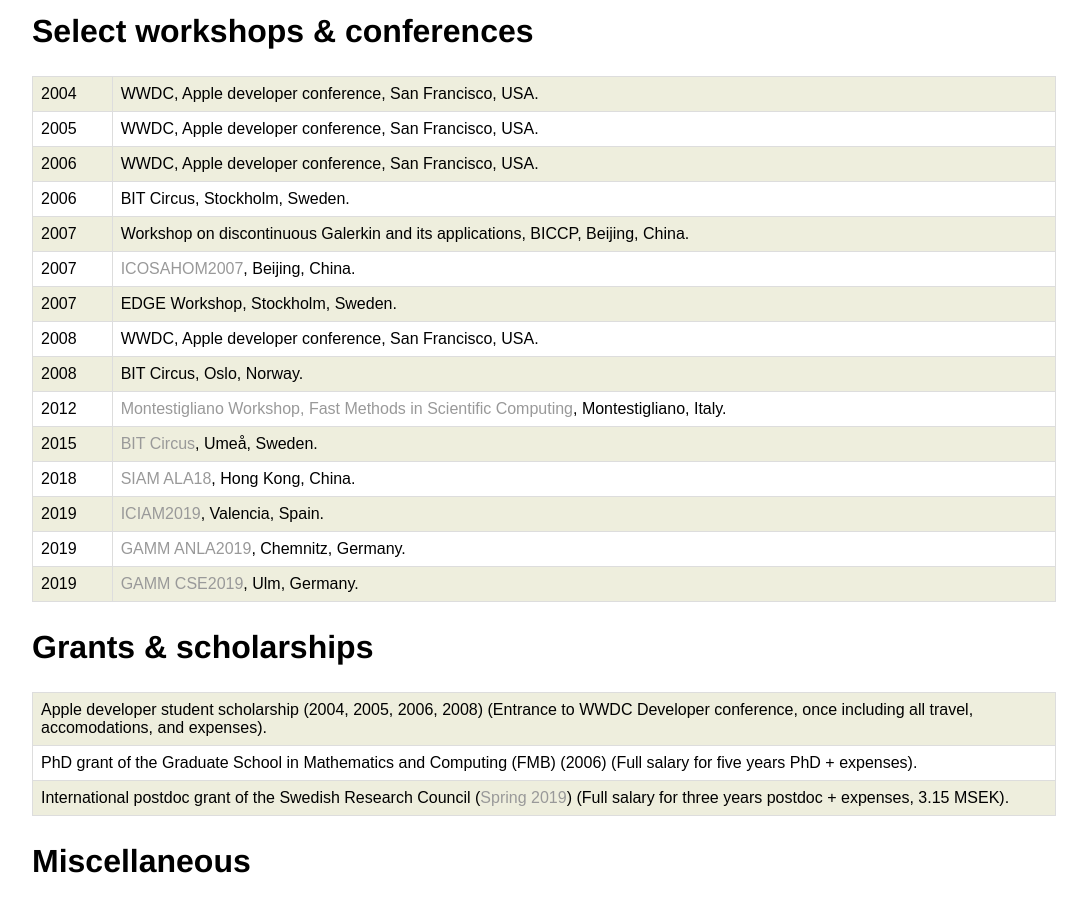
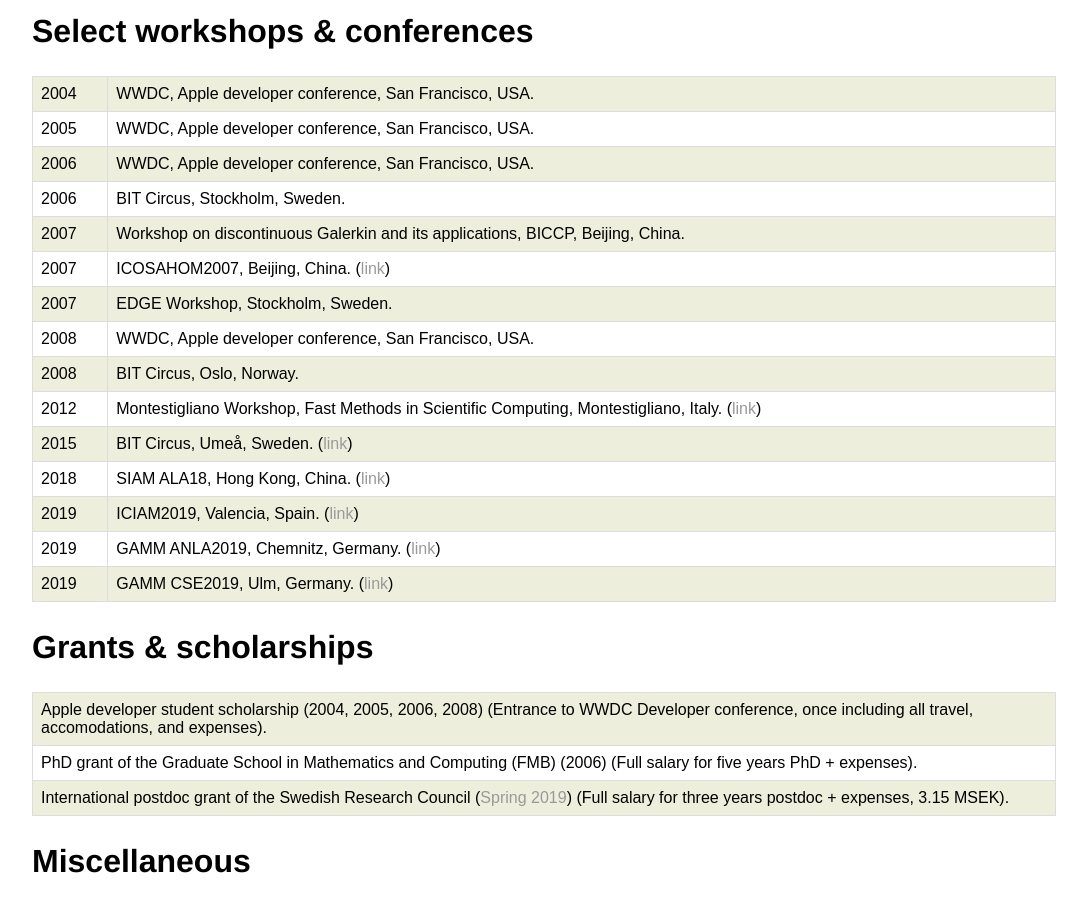
Before and after one commit to sverek/sverek.github.io, a Jekyll site: the page built from cv/index.html, in a window 1280 px wide and 900 px high, scrolled down 878 px. Shown: the whole window, without its empty margins (96-1183 px from the left). Built offline with Jekyll 4.4.1, drawn with Linux system fonts in a browser that asks for light colours.

```diff
--- a/cv/index.html
+++ b/cv/index.html
@@ -54,16 +54,16 @@ tr:nth-child(odd) {
     <tr><td>2006</td><td>WWDC, Apple developer conference, San Francisco, USA.</td></tr>
     <tr><td>2006</td><td>BIT Circus, Stockholm, Sweden.</td></tr>
     <tr><td>2007</td><td>Workshop on discontinuous Galerkin and its applications, BICCP, Beijing, China.</td></tr>
-    <tr><td>2007</td><td><a href="http://lsec.cc.ac.cn/~icosahom/">ICOSAHOM2007</a>, Beijing, China.</td></tr>
+    <tr><td>2007</td><td>ICOSAHOM2007, Beijing, China. (<a href="http://lsec.cc.ac.cn/~icosahom/">link</a>)</td></tr>
     <tr><td>2007</td><td>EDGE Workshop, Stockholm, Sweden.</td></tr>
     <tr><td>2008</td><td>WWDC, Apple developer conference, San Francisco, USA.</td></tr>
     <tr><td>2008</td><td>BIT Circus, Oslo, Norway.</td></tr>
-    <tr><td>2012</td><td><a href="https://www.ercoftac.org/events/fast_methods_in_scientific_computing/">Montestigliano Workshop, Fast Methods in Scientific Computing</a>, Montestigliano, Italy.</td></tr>
-    <tr><td>2015</td><td><a href="https://www.hpc2n.umu.se/events/workshops/BITcircus2015">BIT Circus</a>, Umeå, Sweden.</td></tr>
-    <tr><td>2018</td><td><a href="http://www.math.hkbu.edu.hk/siam-ala18/">SIAM ALA18</a>, Hong Kong, China.</td></tr>
-    <tr><td>2019</td><td><a href="https://iciam2019.org/">ICIAM2019</a>, Valencia, Spain.</td></tr>
-    <tr><td>2019</td><td><a href="https://www.chemnitz-am.de/anla2019/">GAMM ANLA2019</a>, Chemnitz, Germany.</td></tr>
-    <tr><td>2019</td><td><a href="https://www.uni-ulm.de/mawi/mawi-numerik/forschung/gamm-cse-workshop-2019">GAMM CSE2019</a>, Ulm, Germany.</td></tr>
+    <tr><td>2012</td><td>Montestigliano Workshop, Fast Methods in Scientific Computing, Montestigliano, Italy. (<a href="https://www.ercoftac.org/events/fast_methods_in_scientific_computing/">link</a>)</td></tr>
+    <tr><td>2015</td><td>BIT Circus, Umeå, Sweden. (<a href="https://www.hpc2n.umu.se/events/workshops/BITcircus2015">link</a>)</td></tr>
+    <tr><td>2018</td><td>SIAM ALA18, Hong Kong, China. (<a href="http://www.math.hkbu.edu.hk/siam-ala18/">link</a>)</td></tr>
+    <tr><td>2019</td><td>ICIAM2019, Valencia, Spain. (<a href="https://iciam2019.org/">link</a>)</td></tr>
+    <tr><td>2019</td><td>GAMM ANLA2019, Chemnitz, Germany. (<a href="https://www.chemnitz-am.de/anla2019/">link</a>)</td></tr>
+    <tr><td>2019</td><td>GAMM CSE2019, Ulm, Germany. (<a href="https://www.uni-ulm.de/mawi/mawi-numerik/forschung/gamm-cse-workshop-2019">link</a>)</td></tr>
     </table>
 
     <h2>Grants &amp; scholarships</h2>
```
